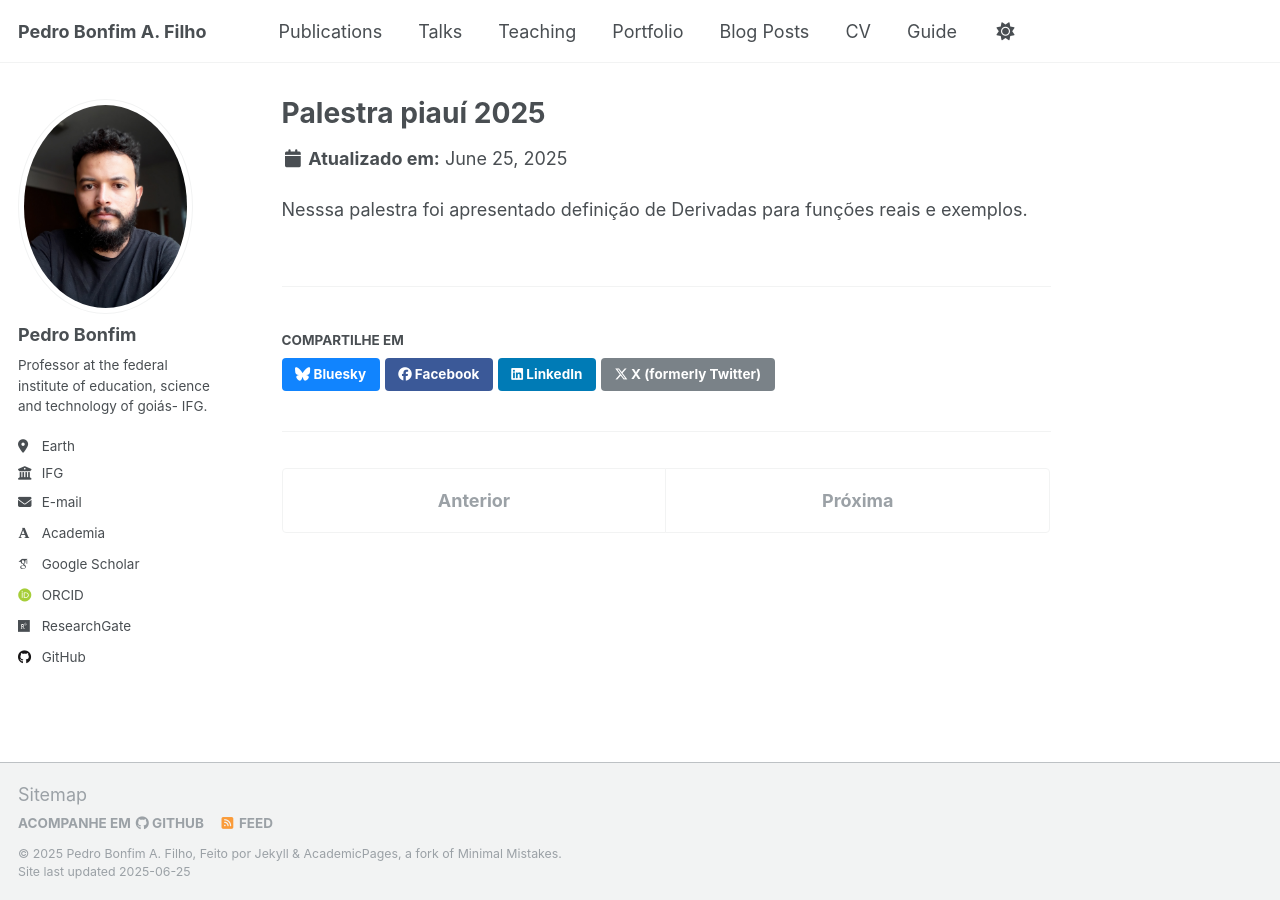
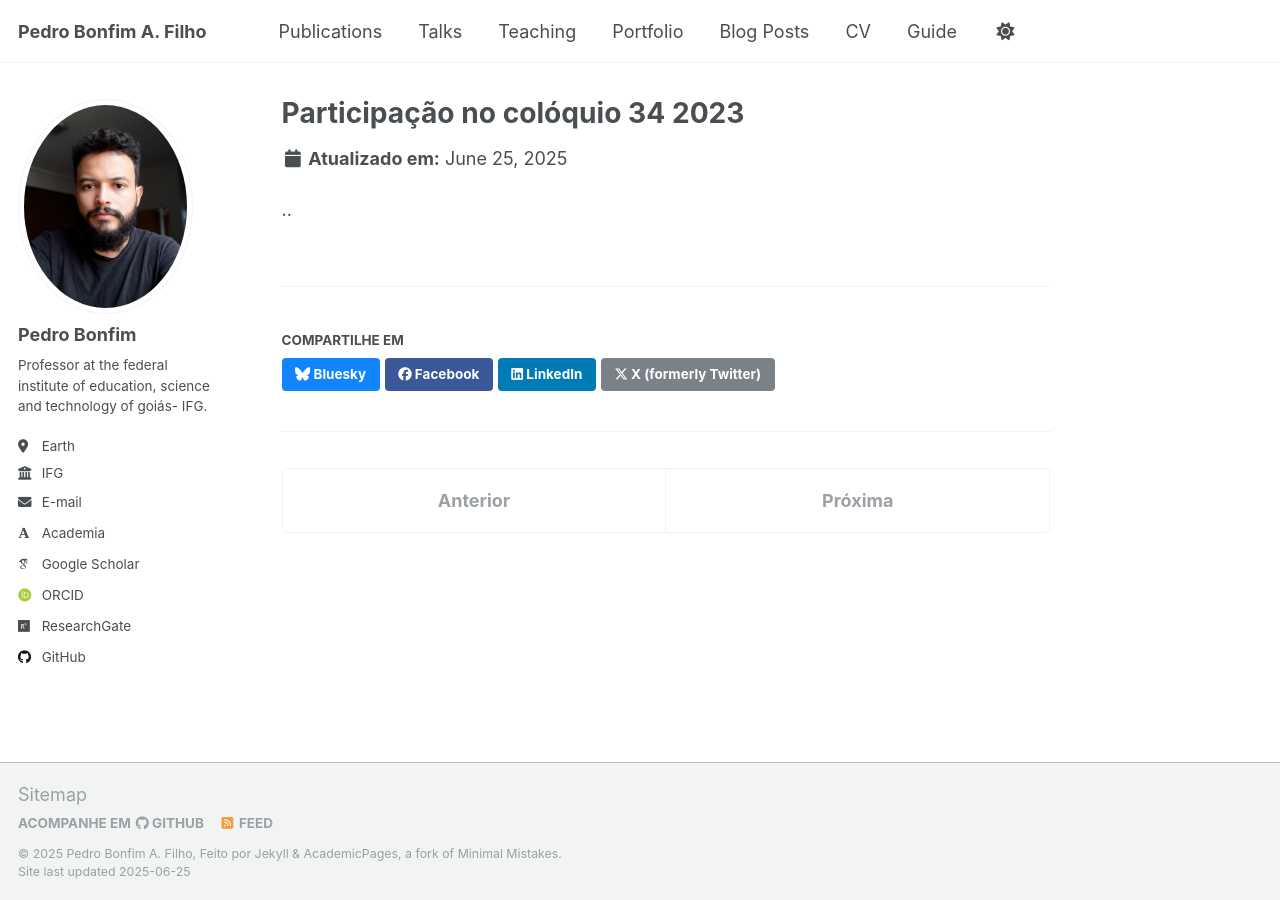
Before and after one commit to pedroassuncaofilho/pedroassuncaofilho.github.io, a Jekyll site: the page built from _portfolio/portfolio-2.html, in a window 1280 px wide. Built offline with Jekyll 4.4.1, drawn with Linux system fonts in a browser that asks for light colours; some web fonts are replaced.

Commit message:
Update portfolio-2.html

```diff
--- a/_portfolio/portfolio-2.html
+++ b/_portfolio/portfolio-2.html
@@ -1,8 +1,8 @@
 ---
-title: "Palestra piauí 2025"
+title: "Participação no colóquio 34 2023"
 excerpt: "Derivadas para funções reais e exemplos <br/><img src='/images/piaui.jpeg'>"
-excerpt: "Derivadas para funções reais e exemplos <br/><img src='/images/34-Coloquio-25-07-143.jpeg'>"
+excerpt: "colóquio 34 <br/><img src='/images/34-Coloquio-25-07-143.jpeg'>"
 collection: portfolio
 ---
 
-Nesssa palestra foi apresentado definição de Derivadas para funções reais e exemplos.
+..
```
